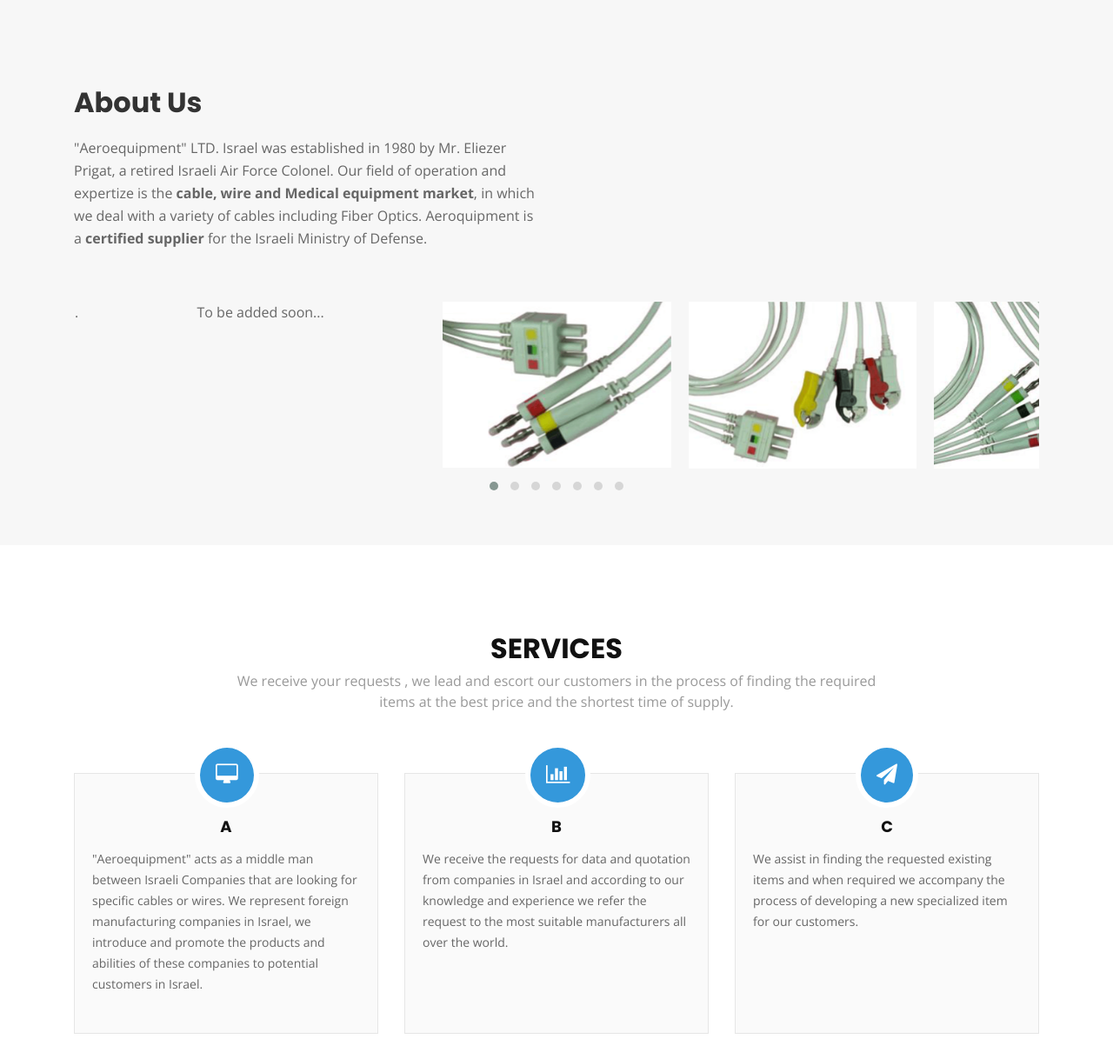
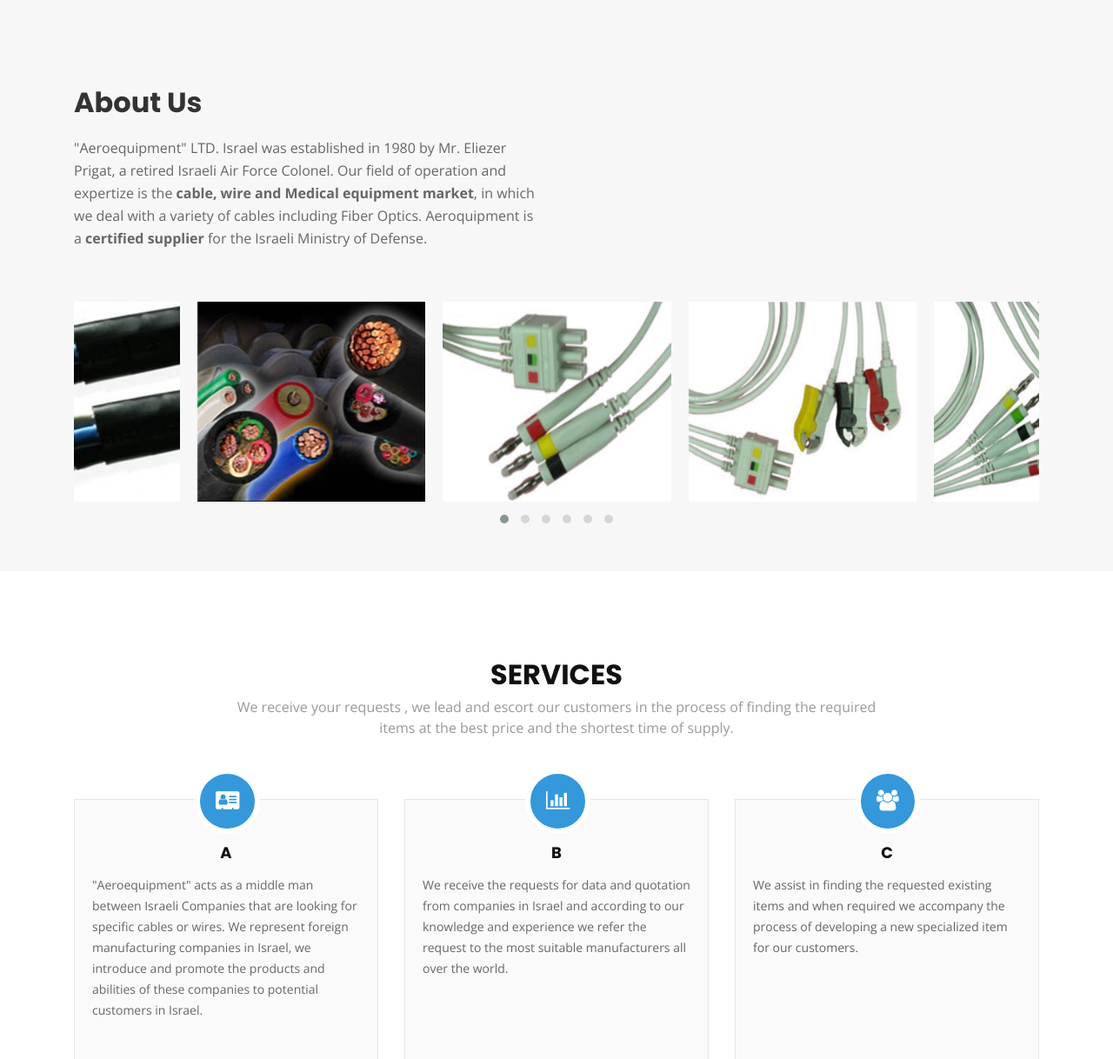
Before and after one commit to royprigat/aero-equipment, a PHP site: page /index.html in a window 1280 px wide. Shown: the part 801-2019 px from the top of the page at 87% size. Run offline with PHP 8.4, Linux system fonts and the light colour scheme; some libraries are stand-ins or nearby versions.

Commit message:
added images

```diff
--- a/css/style.css
+++ b/css/style.css
@@ -542,9 +542,13 @@ body {
   }
 
   #carousel {
-    height: 200px;
+    height: 230px;
     margin-top: 60px;
     min-height: 150px;
+  }
+
+  #carousel img {
+    height: 230px;
   }
 
   @media (max-width: 768px) {
@@ -555,6 +559,10 @@ body {
     #about {
       padding-top: 50px;
       padding-bottom: 70px;
+    }
+
+    #carousel img {
+      height: 190px;
     }
   }
 
--- a/index.html
+++ b/index.html
@@ -33,8 +33,6 @@
     <!--[if lte IE 9]>
             <p class="browserupgrade">You are using an <strong>outdated</strong> browser. Please <a href="https://browsehappy.com/">upgrade your browser</a> to improve your experience and security.</p>
         <![endif]-->
-
-
 
     <!-- Header -->
 
@@ -140,6 +138,9 @@
 
                     </div>
 
+                    <div class="col-lg-6 order-lg-2 order-1">
+                    </div>
+
                     <!-- <div class="col-lg-6 order-lg-2 order-1 wow fadeInRight">
                         <div class="background">
                         </div>
@@ -150,10 +151,9 @@
                     <div> <img src="img/wire-1.png" alt=""> </div>
                     <div> <img src="img/wire-2.png" alt=""> </div>
                     <div> <img src="img/wire-3.png" alt=""> </div>
-                    <div> To be added soon... </div>
-                    <div> To be added soon... </div>
-                    <div> To be added soon... </div>
-                    <div> To be added soon... </div>
+                    <div> <img src="img/wire-4.jpg" alt=""> </div>
+                    <div> <img src="img/wire-5.jpg" alt=""> </div>
+                    <div> <img src="img/wire-6.jpg" alt=""> </div>
                 </div>
 
             </div>
@@ -177,7 +177,7 @@
                         <div class="box">
                             <div class="icon">
                                 <a href="">
-                                    <i class="fa fa-desktop"></i>
+                                    <i class="fa fa-address-card"></i>
                                 </a>
                             </div>
                             <h4 class="title">
@@ -210,7 +210,7 @@
                         <div class="box">
                             <div class="icon">
                                 <a href="">
-                                    <i class="fa fa-paper-plane"></i>
+                                    <i class="fa fa-users"></i>
                                 </a>
                             </div>
                             <h4 class="title">
```
Also changed, not shown: img/certificate.png (added), img/wire-4.jpg (added), img/wire-5.jpg (added), img/wire-6.jpg (added).
